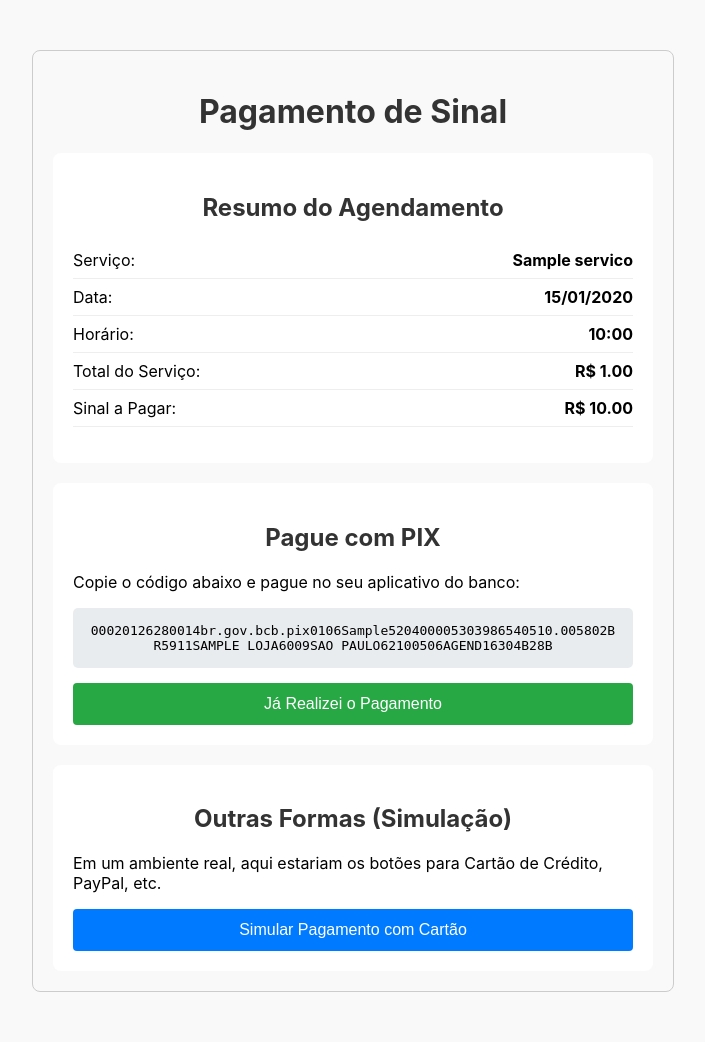
After one commit to elan2021/ai.com, a Flask app: a page that uses app/templates/pagamento/pagamento.html in a window 1280 px wide. The commit adds this page. Shown: the whole page, without its empty margins (287-992 px from the left). Run offline with Flask 3, Linux system fonts and the light colour scheme; tables that the repository leaves empty hold one stand-in row (values such as "Sample post").

Commit message:
feat: Implementa sistema de sinal com pagamento simulado
Adiciona a funcionalidade de cobrança de sinal (depósito) para serviços.

Funcionalidades:
- Atualização dos modelos de Serviço e Loja para suportar a configuração de sinal e chave PIX.
- Novo modelo PagamentoSinal para rastrear o status de cada pagamento.
- Atualização do painel de administração para permitir a configuração da cobrança de sinal nos serviços e a inserção da chave PIX da loja.
- A API de agendamento agora gera um link de pagamento para serviços que exigem sinal.
- Criação de uma página de pagamento pública e simulada.
- Implementação de uma função utilitária que gera um código PIX 'Copia e Cola' simulado e realista.
- O fluxo de confirmação de pagamento simulado atualiza o status do agendamento para 'confirmado'.

```diff
--- a/app/__init__.py
+++ b/app/__init__.py
@@ -18,6 +18,7 @@ def create_app(config_class=Config):
     from app.routes.api import api_bp
     from app.routes.admin import admin_bp
     from app.routes.pro import pro_bp
+    from app.routes.pagamento import pagamento_bp
 
     app.register_blueprint(auth_bp, url_prefix='/auth')
     app.register_blueprint(lojas_bp, url_prefix='/lojas')
@@ -25,6 +26,7 @@ def create_app(config_class=Config):
     app.register_blueprint(api_bp, url_prefix='/<loja_path>')
     app.register_blueprint(admin_bp, url_prefix='/admin')
     app.register_blueprint(pro_bp, url_prefix='/pro')
+    app.register_blueprint(pagamento_bp, url_prefix='/pagamento')
 
     from app import models
 
--- /dev/null
+++ b/app/routes/pagamento.py
@@ -0,0 +1,50 @@
+from flask import Blueprint, render_template, request, redirect, url_for, flash, abort
+from app.models import PagamentoSinal, Agendamento
+from app.db import db
+from app.utils import gerar_pix_copia_e_cola
+
+pagamento_bp = Blueprint('pagamento', __name__, template_folder='../templates/pagamento')
+
+@pagamento_bp.route('/<string:id_publico>')
+def realizar_pagamento(id_publico):
+    """Exibe a página de pagamento para um sinal de agendamento."""
+    pagamento = PagamentoSinal.query.filter_by(id_publico=id_publico).first_or_404()
+
+    if pagamento.status == 'pago':
+        flash('Este pagamento já foi realizado.', 'info')
+        return redirect(url_for('pagamento.sucesso_pagamento'))
+
+    agendamento = pagamento.agendamento
+    loja = agendamento.loja
+
+    pix_code = "Chave PIX não configurada pelo proprietário."
+    if loja.chave_pix:
+        pix_code = gerar_pix_copia_e_cola(
+            chave_pix=loja.chave_pix,
+            nome_loja=loja.title,
+            cidade_loja="SAO PAULO", # Cidade fixa por simplicidade
+            valor=float(pagamento.valor),
+            txid=f"AGEND{agendamento.id}"
+        )
+
+    return render_template('pagamento.html', pagamento=pagamento, pix_code=pix_code)
+
+@pagamento_bp.route('/<string:id_publico>/confirmar', methods=['POST'])
+def confirmar_pagamento(id_publico):
+    """Processa a confirmação (simulada) do pagamento."""
+    pagamento = PagamentoSinal.query.filter_by(id_publico=id_publico).first_or_404()
+
+    if pagamento.status == 'pago':
+        return redirect(url_for('pagamento.sucesso_pagamento'))
+
+    # Atualiza os status
+    pagamento.status = 'pago'
+    pagamento.agendamento.status = 'confirmado'
+    db.session.commit()
+
+    return redirect(url_for('pagamento.sucesso_pagamento'))
+
+@pagamento_bp.route('/sucesso')
+def sucesso_pagamento():
+    """Página de sucesso após o pagamento."""
+    return render_template('sucesso.html')
--- a/app/templates/admin/loja_dashboard.html
+++ b/app/templates/admin/loja_dashboard.html
@@ -43,7 +43,10 @@
     <div class="breadcrumb">
         <a href="{{ url_for('admin.dashboard') }}">Dashboard</a> &gt; {{ loja.title }}
     </div>
-    <h1>Gerenciar Loja: {{ loja.title }}</h1>
+    <div style="display: flex; justify-content: space-between; align-items: center;">
+        <h1>Gerenciar Loja: {{ loja.title }}</h1>
+        <a href="{{ url_for('admin.config_loja', loja_id=loja.id) }}" class="btn btn-secondary" style="margin-top: 0;">Configurações da Loja</a>
+    </div>
 
     <div class="card">
         <h2>Próximos Agendamentos</h2>
--- /dev/null
+++ b/app/templates/pagamento/pagamento.html
@@ -0,0 +1,47 @@
+<!DOCTYPE html>
+<html lang="pt-br">
+<head>
+    <meta charset="UTF-8">
+    <title>Pagamento de Sinal</title>
+    <style>
+        body { font-family: -apple-system, BlinkMacSystemFont, "Segoe UI", Roboto, "Helvetica Neue", Arial, sans-serif; max-width: 600px; margin: 50px auto; padding: 20px; border: 1px solid #ccc; border-radius: 8px; background-color: #f9f9f9; }
+        h1, h2 { text-align: center; color: #333; }
+        .card { background-color: #fff; padding: 20px; border-radius: 8px; margin-top: 20px; }
+        .pix-code { background-color: #e9ecef; padding: 15px; border-radius: 5px; word-wrap: break-word; font-family: monospace; text-align: center; }
+        .btn { display: block; width: 100%; padding: 12px 15px; background-color: #28a745; color: white; border: none; border-radius: 4px; cursor: pointer; font-size: 16px; text-align: center; text-decoration: none; margin-top: 15px; }
+        .btn:hover { background-color: #218838; }
+        .summary { list-style: none; padding: 0; }
+        .summary li { display: flex; justify-content: space-between; padding: 8px 0; border-bottom: 1px solid #eee; }
+    </style>
+</head>
+<body>
+    <h1>Pagamento de Sinal</h1>
+    <div class="card">
+        <h2>Resumo do Agendamento</h2>
+        <ul class="summary">
+            <li><span>Serviço:</span> <strong>{{ pagamento.agendamento.servico.nome }}</strong></li>
+            <li><span>Data:</span> <strong>{{ pagamento.agendamento.data_agendamento.strftime('%d/%m/%Y') }}</strong></li>
+            <li><span>Horário:</span> <strong>{{ pagamento.agendamento.horario_inicio.strftime('%H:%M') }}</strong></li>
+            <li><span>Total do Serviço:</span> <strong>R$ {{ "%.2f"|format(pagamento.agendamento.servico.preco|float) }}</strong></li>
+            <li><span>Sinal a Pagar:</span> <strong>R$ {{ "%.2f"|format(pagamento.valor|float) }}</strong></li>
+        </ul>
+    </div>
+
+    <div class="card">
+        <h2>Pague com PIX</h2>
+        <p>Copie o código abaixo e pague no seu aplicativo do banco:</p>
+        <div class="pix-code">{{ pix_code }}</div>
+        <form method="POST" action="{{ url_for('pagamento.confirmar_pagamento', id_publico=pagamento.id_publico) }}">
+            <button type="submit" class="btn">Já Realizei o Pagamento</button>
+        </form>
+    </div>
+
+    <div class="card">
+        <h2>Outras Formas (Simulação)</h2>
+        <p>Em um ambiente real, aqui estariam os botões para Cartão de Crédito, PayPal, etc.</p>
+        <form method="POST" action="{{ url_for('pagamento.confirmar_pagamento', id_publico=pagamento.id_publico) }}">
+            <button type="submit" class="btn" style="background-color: #007bff;">Simular Pagamento com Cartão</button>
+        </form>
+    </div>
+</body>
+</html>
--- /dev/null
+++ b/app/utils.py
@@ -0,0 +1,50 @@
+def gerar_pix_copia_e_cola(chave_pix, nome_loja, cidade_loja, valor, txid="***"):
+    """
+    Gera uma string de PIX Copia e Cola **SIMULADA**.
+    Esta função não gera um código válido para transações reais,
+    apenas imita o formato padrão do BR Code para fins de demonstração.
+    """
+    # Remove caracteres especiais e limita o tamanho dos campos
+    nome_loja_fmt = ''.join(e for e in nome_loja if e.isalnum() or e.isspace()).upper()[:25]
+    cidade_loja_fmt = ''.join(e for e in cidade_loja if e.isalnum() or e.isspace()).upper()[:15]
+
+    # Formata o valor para ter duas casas decimais
+    valor_fmt = f"{valor:.2f}"
+
+    # Função auxiliar para montar um campo TLV (Tag-Length-Value)
+    def tlv(tag, value):
+        return str(tag).zfill(2) + str(len(value)).zfill(2) + value
+
+    # Monta os campos do payload BR Code
+    payload_format_indicator = tlv('00', '01')
+    merchant_account_information = tlv('26', tlv('00', 'br.gov.bcb.pix') + tlv('01', chave_pix))
+    merchant_category_code = tlv('52', '0000') # 0000 para "Não especificado"
+    transaction_currency = tlv('53', '986') # 986 = BRL
+    transaction_amount = tlv('54', valor_fmt)
+    country_code = tlv('58', 'BR')
+    merchant_name = tlv('59', nome_loja_fmt)
+    merchant_city = tlv('60', cidade_loja_fmt)
+
+    # TXID é tipicamente usado para conciliação
+    additional_data_field = tlv('62', tlv('05', txid))
+
+    # Junta todos os campos
+    payload = f"{payload_format_indicator}{merchant_account_information}{merchant_category_code}{transaction_currency}{transaction_amount}{country_code}{merchant_name}{merchant_city}{additional_data_field}"
+
+    # Adiciona o campo de CRC16 no final
+    payload += '6304'
+
+    # Calcula um CRC16 "fake" para a demonstração
+    # Um cálculo real seria mais complexo
+    crc16 = 0xFFFF
+    for byte in payload.encode('utf-8'):
+        crc16 ^= (byte << 8)
+        for _ in range(8):
+            if (crc16 & 0x8000):
+                crc16 = (crc16 << 1) ^ 0x1021
+            else:
+                crc16 <<= 1
+
+    crc_fmt = format(crc16 & 0xFFFF, '04X')
+
+    return payload + crc_fmt
```
Also changed, not shown: app/models.py (+17 -0 lines), app/routes/admin.py (+57 -27 lines), app/routes/api.py (+23 -5 lines), app/templates/admin/_form_servico.html (+10 -0 lines), app/templates/admin/config_loja.html (added, +49 -0 lines), app/templates/pagamento/sucesso.html (added, +20 -0 lines), migrations/versions/171307fcf68e_add_deposit_payment_models_and_fields.py (added, +51 -0 lines), instance/site.db.
